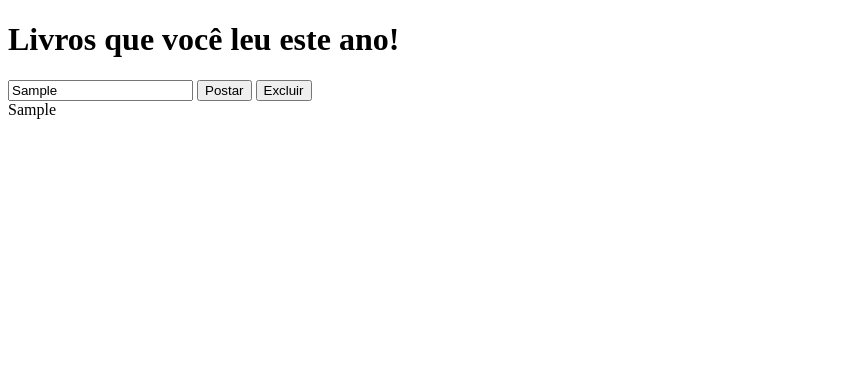
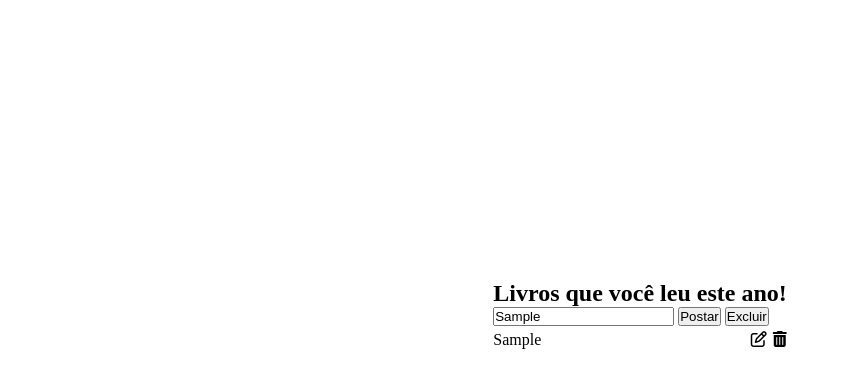
Before and after one commit to Erne1984/Book-List, a plain HTML site: page index.html in a window 1280 px wide. Both pictures are taken after typing "Sample" into the empty fields and a click on the input "Postar". Shown: the whole page, without its empty margins (0-842 px from the left). Drawn offline with Linux system fonts and the light colour scheme.

Commit message:
função listar

```diff
--- a/index.html
+++ b/index.html
@@ -5,29 +5,38 @@
     <meta charset="UTF-8">
     <meta name="viewport" content="width=device-width, initial-scale=1.0">
     <title>Crud</title>
+    <link rel="stylesheet" href="style.css">
+    <script src="https://kit.fontawesome.com/7be8865753.js" crossorigin="anonymous"></script>
 
-    <style>
-        #main {
-            height: 50px;
-        }
-    </style>
+
 </head>
 
 <body>
 
-    <main>
-        <h1>Livros que você leu este ano!</h1>
+    <main class="container">
+
+        <section class="box">
+            <div class="box-forms">
+                <h1>Livros que você leu este ano!</h1>
 
 
-        <input type="text" placeholder="Insira um livro" id="inputLivro">
+                <input type="text" placeholder="Insira um livro" id="inputLivro">
 
-        <input type="submit" id="btnPostar" value="Postar">
-        <input type="submit" id="btnExcluir" value="Excluir">
+                <input type="submit" id="btnPostar" value="Postar">
+                <input type="submit" id="btnExcluir" value="Excluir">
+            </div>
 
 
-        <div id="main">
+            <div class="box-data" id="box-data">
+                <span class="data" id="data">
+                    <span class="icons">
+                        <div class="editar"><i class="fa-regular fa-pen-to-square"></i></div>
+                        <div class="lixeira"><i class="fa-solid fa-trash-can"></i></div>
+                    </span>
+                </span>
+            </div>
 
-        </div>
+        </section>
 
     </main>
 
--- a/index.js
+++ b/index.js
@@ -3,7 +3,7 @@ const livros = [];
 const inputTitulo = document.querySelector("#inputLivro")
 const btnPost = document.querySelector("#btnPostar");
 const btnExcluir = document.querySelector("#btnExcluir");
-const divMain = document.querySelector("#main");
+const divMain = document.querySelector("#box-data");
 
 function criaLivro(titulo) {
   livros.push(titulo);
@@ -12,7 +12,17 @@ function criaLivro(titulo) {
 function listarLivros(array) {
   divMain.innerHTML = "";
   array.forEach(element => {
-    divMain.innerHTML += element + "<br>";
+    const newLine = document.createElement('span');
+    newLine.innerHTML = `
+    <span class="data">${element}
+    <span class="icons">
+      <div class="editar"><i class="fa-regular fa-pen-to-square"></i></div>
+      <div class="lixeira"><i class="fa-solid fa-trash-can"></i></div>
+    </span>
+    </span>
+    <br>
+    `;
+    divMain.appendChild(newLine);
   });
 }
 
@@ -20,12 +30,12 @@ function removerLivro(array) {
   array.pop();
 }
 
-btnPost.addEventListener('click', () =>{
+btnPost.addEventListener('click', () => {
   criaLivro(inputTitulo.value);
   listarLivros(livros);
 });
 
-btnExcluir.addEventListener('click', () =>{
+btnExcluir.addEventListener('click', () => {
   removerLivro(livros);
   listarLivros(livros);
-})
+});
--- /dev/null
+++ b/style.css
@@ -0,0 +1,46 @@
+*{
+    padding: 0;
+    margin: 0;
+    box-sizing:border-box;
+}
+
+.container{
+    display: flex;
+    flex-direction: column;
+    justify-content: center;
+    align-items: center;
+    height: 95vh;
+}
+
+.box{
+    height: 200px;
+}
+
+.box-data{
+    width: 100%;
+}
+
+.box-data .data{
+    display: flex;
+    align-items: center;
+    justify-content: space-between;
+    width: 100%;
+    padding-top: 5px;
+}
+
+.box-data .data .icons{
+    display: flex;
+    align-items: center;
+    justify-content: space-evenly;
+    gap: 6px;
+}
+
+.box-data .data .icons .editar:hover{
+    color: lightslategray;
+    cursor: pointer;
+}
+
+.box-data .data .icons .lixeira:hover{
+    color: rgb(251, 61, 18);
+    cursor: pointer;
+}
```
